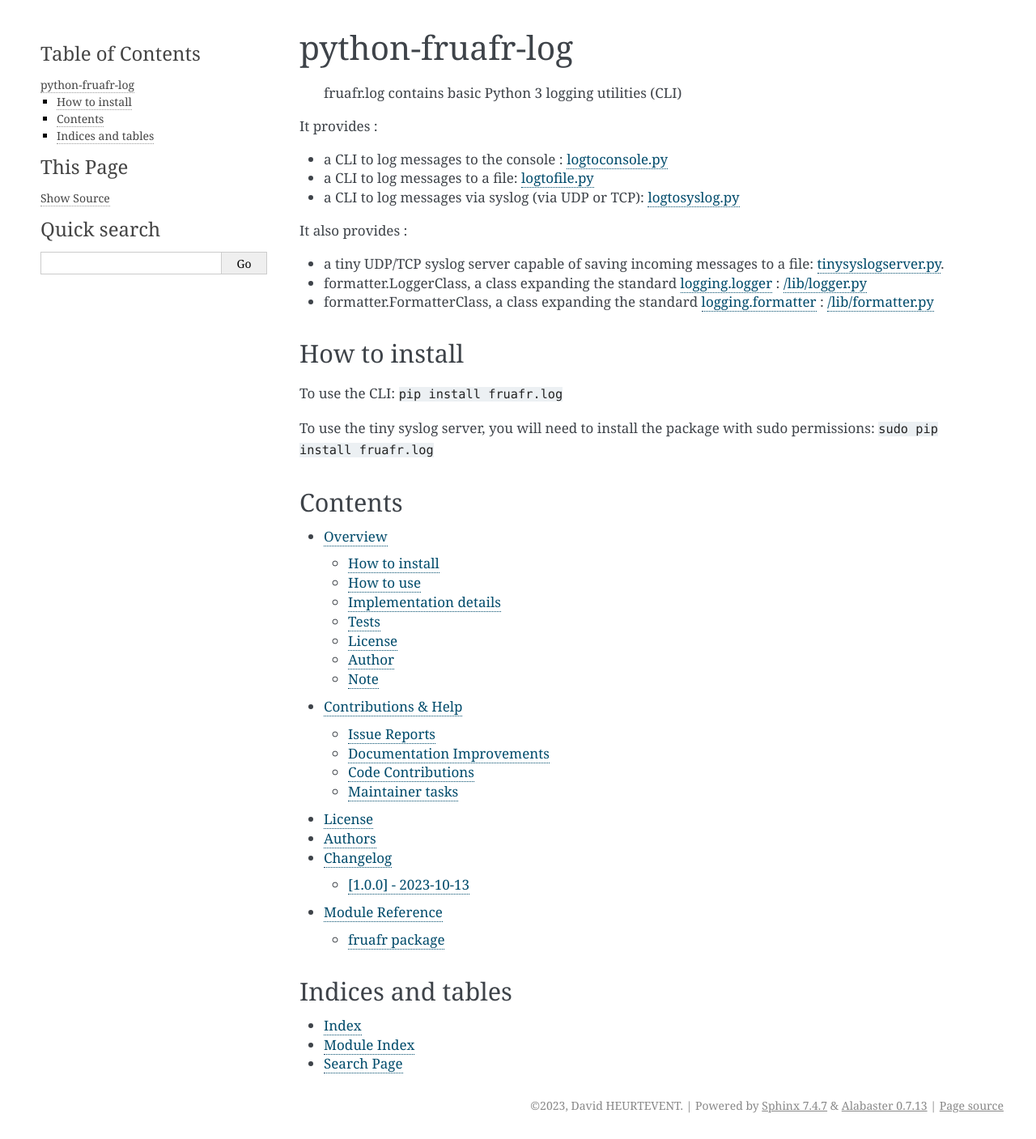
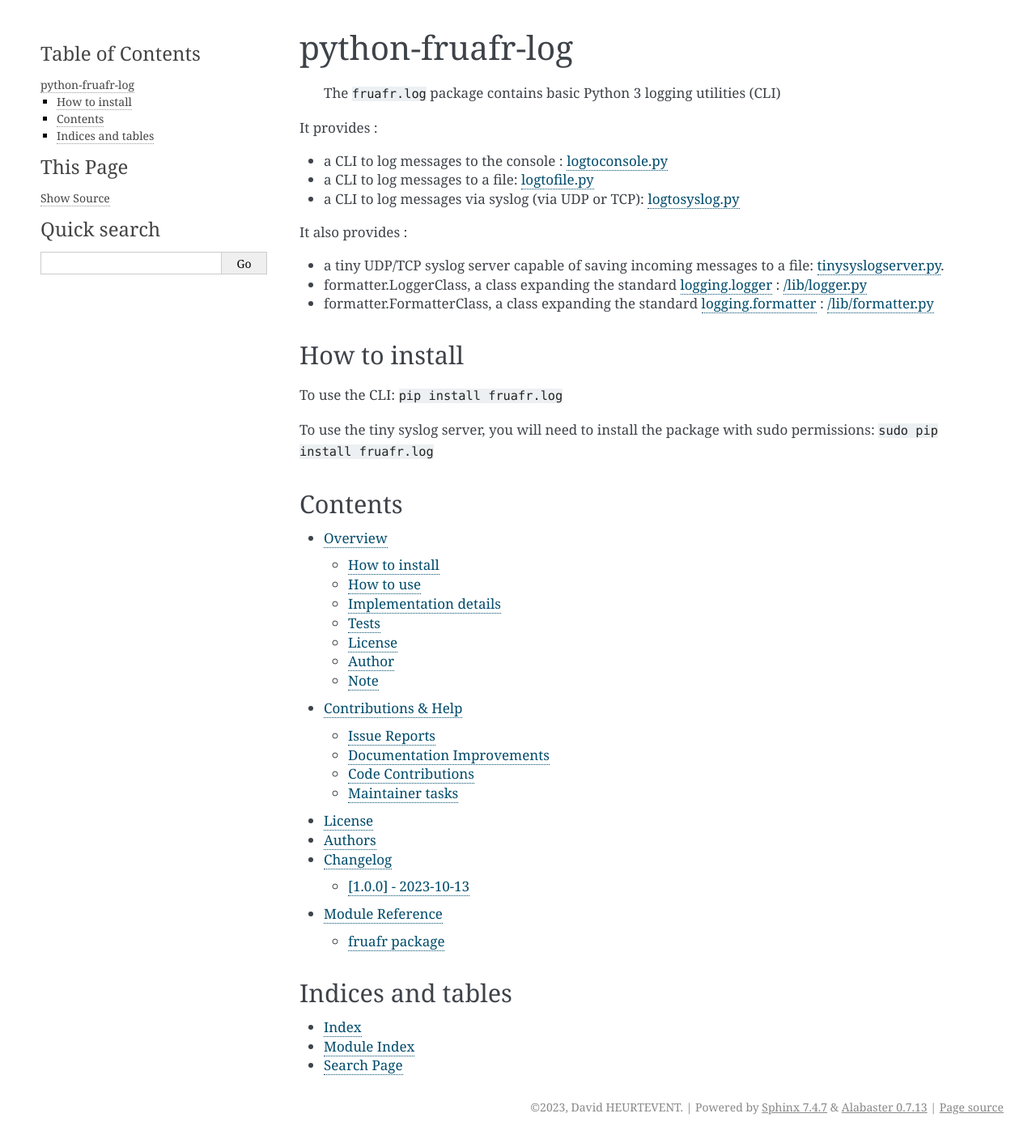
Before and after one commit to fruafr/python-fruafr-log, a Sphinx documentation site: the page built from docs/index.md, in a window 1280 px wide. Shown: the whole page at 81% size. Built offline with Sphinx 7.4.7, drawn with Linux system fonts in a browser that asks for light colours; the version number is read from the project's files by our own code.

Commit message:
Clarification documents

```diff
--- a/docs/index.md
+++ b/docs/index.md
@@ -1,6 +1,6 @@
 
 # python-fruafr-log
-> fruafr.log contains basic Python 3 logging utilities (CLI)
+> The `fruafr.log` package contains basic Python 3 logging utilities (CLI)
 
 It provides :
 - a CLI to log messages to the console : [logtoconsole.py]
```
Also changed, not shown: README.md (+1 -1 lines).
